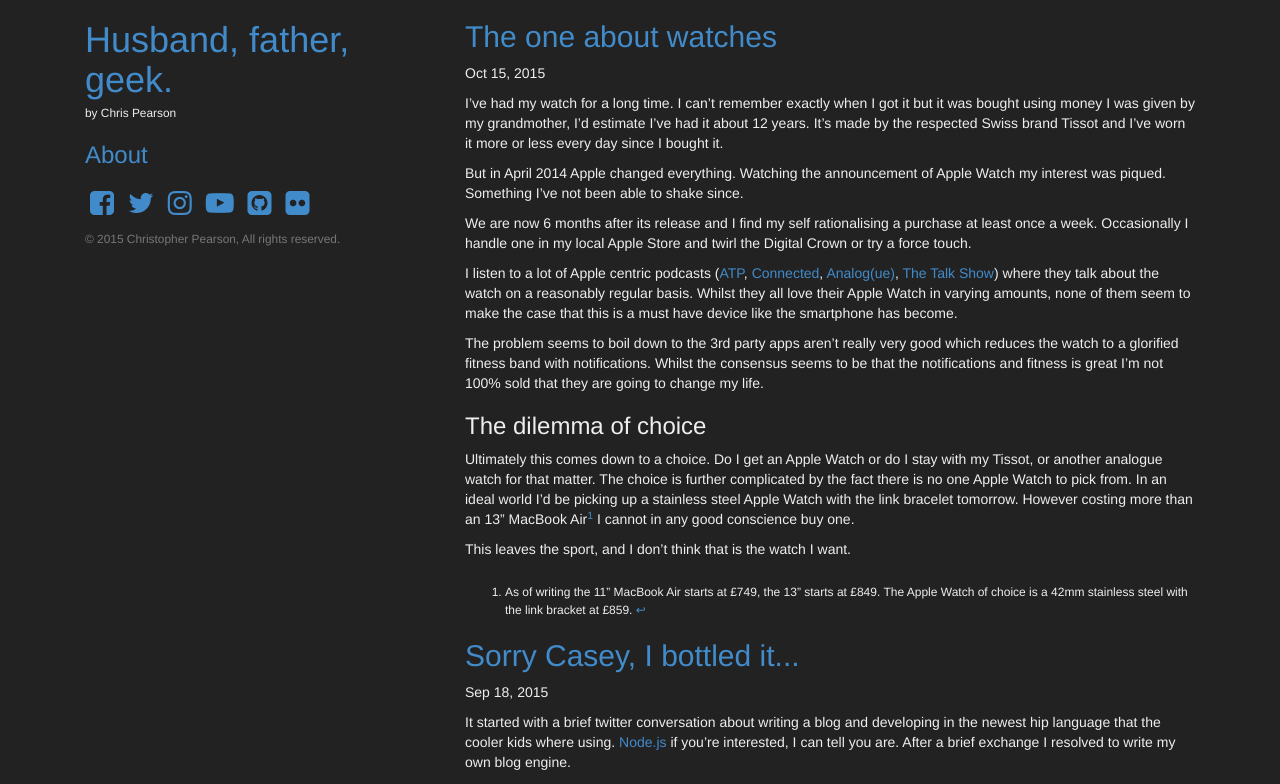
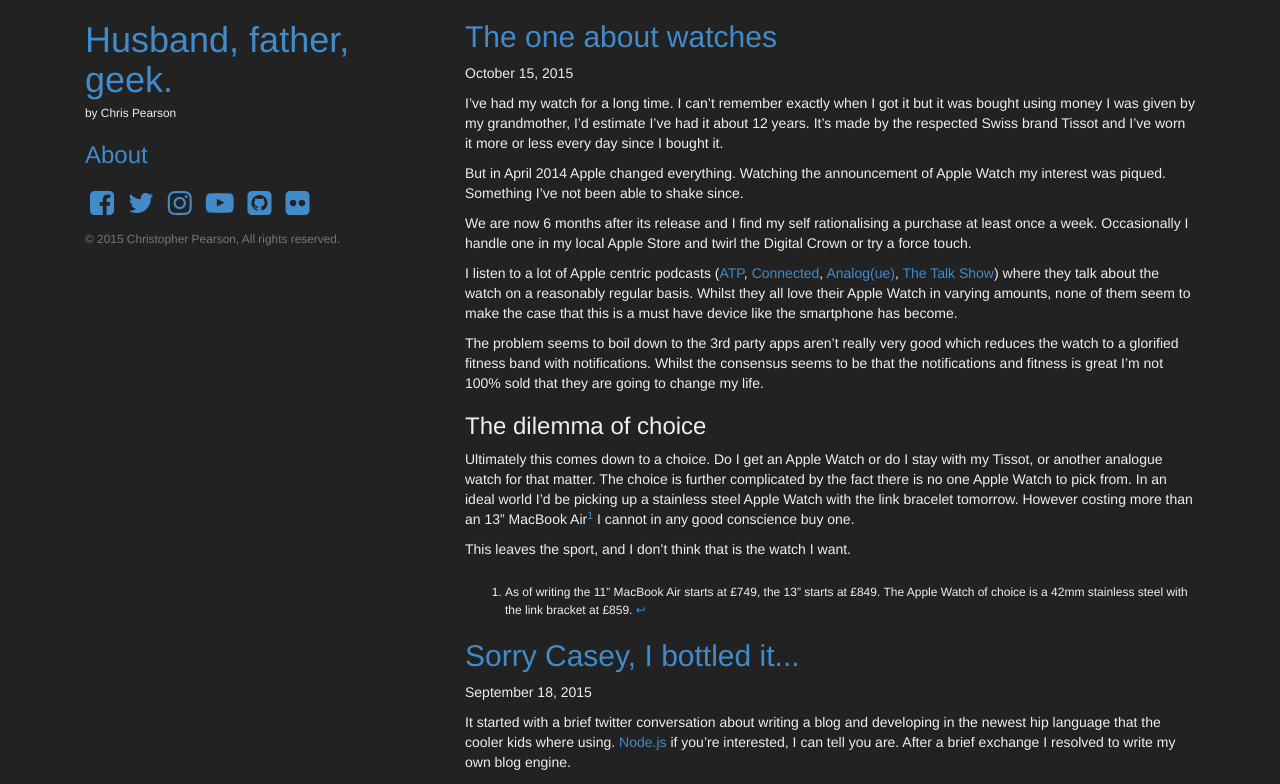
Before and after one commit to themaninthesuitcase/themaninthesuitcase.github.io, a Jekyll site: the page built from index.html, in a window 1280 px wide. Shown: the top 784 px of the page. Built offline with Jekyll 4.4.1, drawn with Linux system fonts in a browser that asks for light colours; nearby versions of some CDN libraries; the list of posts is cut into pages by our own code; comment, search, counter and statistics services are not loaded.

Commit message:
Update date format to long month.

```diff
--- a/_layouts/post.html
+++ b/_layouts/post.html
@@ -6,7 +6,7 @@
   <article class="post-content">
     <header class="post-header">
       <a href="{{page.url}}"><h2 class="post-title">{{ page.title }}</h2></a>
-      <p class="post-meta">{{ page.date | date: "%b %-d, %Y" }}</p>
+      <p class="post-meta">{{ page.date | date: "%B %-d, %Y" }}</p>
     </header>
 
     {{ content }}
--- a/index.html
+++ b/index.html
@@ -9,7 +9,7 @@
     <article class="post-content">
       <header class="post-header">
         <a href="{{post.url}}"><h2 class="post-title">{{ post.title }}</h2></a>
-        <p class="post-meta">{{ post.date | date: "%b %-d, %Y" }}</p>
+        <p class="post-meta">{{ post.date | date: "%B %-d, %Y" }}</p>
       </header>
 
       {{ post.content }}
```
